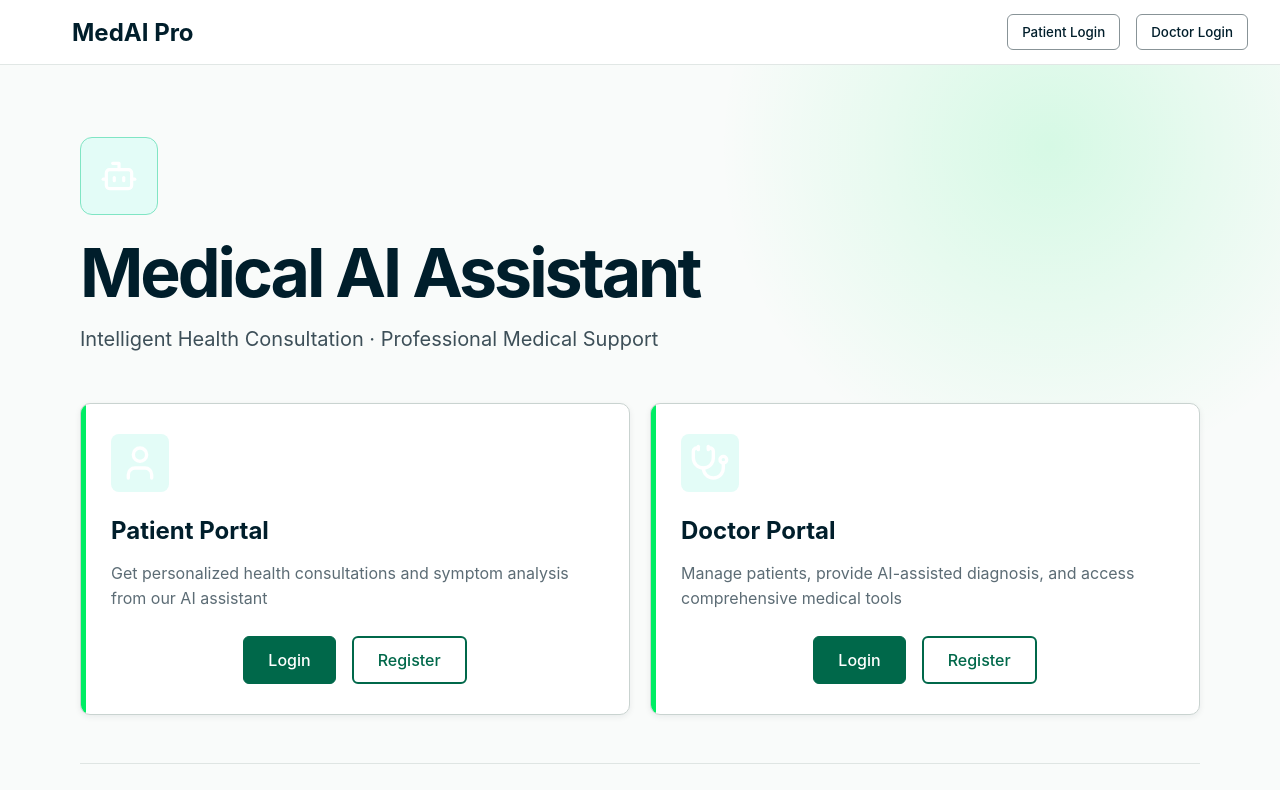
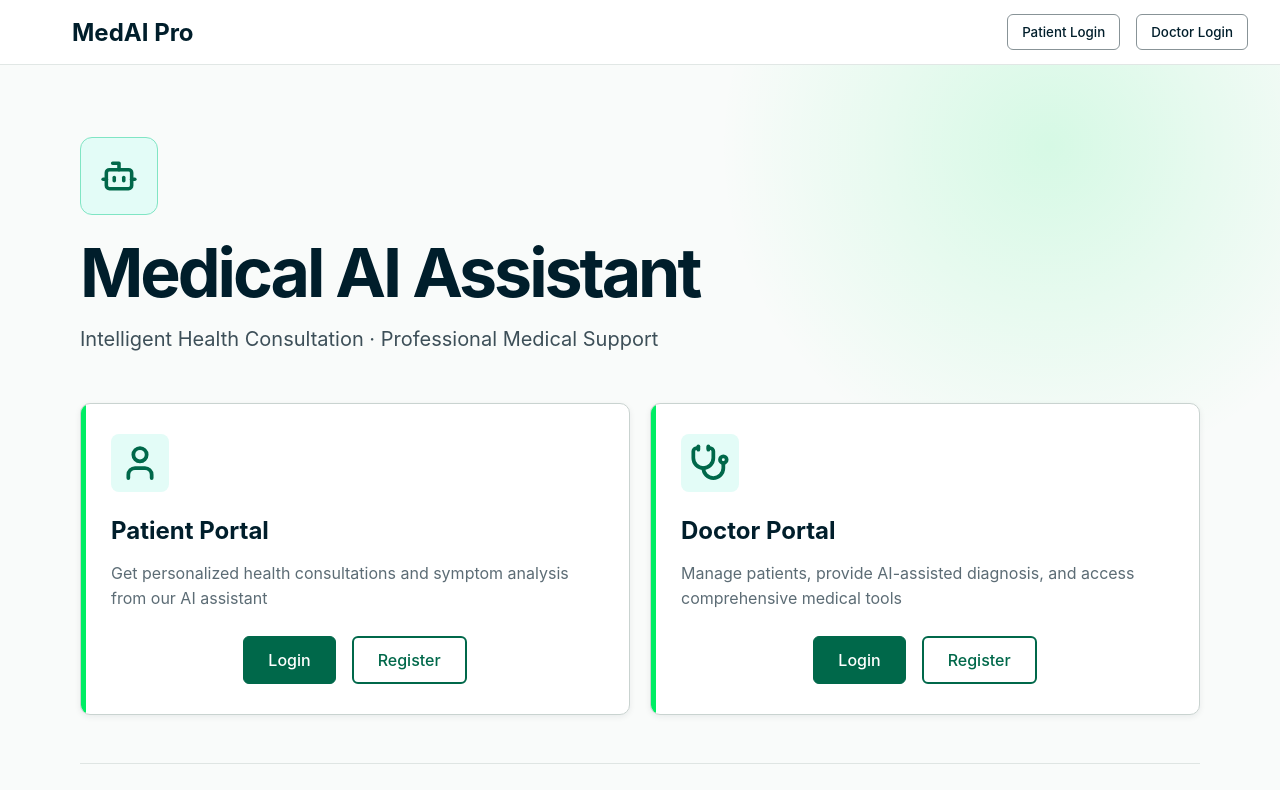
Before and after one commit to DKon109/AI-chatbot, a React (Vite) app in the folder medical-ai-enhanced/frontend/: page / in a window 1280 px wide. Shown: the top 790 px of the page. Built offline with nearby package versions, Linux system fonts and the light colour scheme; no server answers; the HTML template or start-up script is replaced by a standard one.

Commit message:
Improve home icon contrast

```diff
--- a/medical-ai-enhanced/frontend/src/components/HomePage.tsx
+++ b/medical-ai-enhanced/frontend/src/components/HomePage.tsx
@@ -91,7 +91,7 @@ const HomePage: React.FC = () => {
               backdropFilter: 'blur(10px)',
               animation: 'float 3s ease-in-out infinite'
             }}>
-              <Bot size={60} color="white" />
+              <Bot size={60} color="#00684a" strokeWidth={2.25} />
             </div>
 
             <h1 style={{
@@ -150,7 +150,7 @@ const HomePage: React.FC = () => {
                 borderRadius: '50%',
                 margin: '0 auto 1.5rem'
               }}>
-                <User size={40} color="white" />
+                <User size={40} color="#00684a" strokeWidth={2.25} />
               </div>
               <h3 style={{
                 fontSize: '1.5rem',
@@ -236,7 +236,7 @@ const HomePage: React.FC = () => {
                 borderRadius: '50%',
                 margin: '0 auto 1.5rem'
               }}>
-                <Stethoscope size={40} color="white" />
+                <Stethoscope size={40} color="#00684a" strokeWidth={2.25} />
               </div>
               <h3 style={{
                 fontSize: '1.5rem',
```
